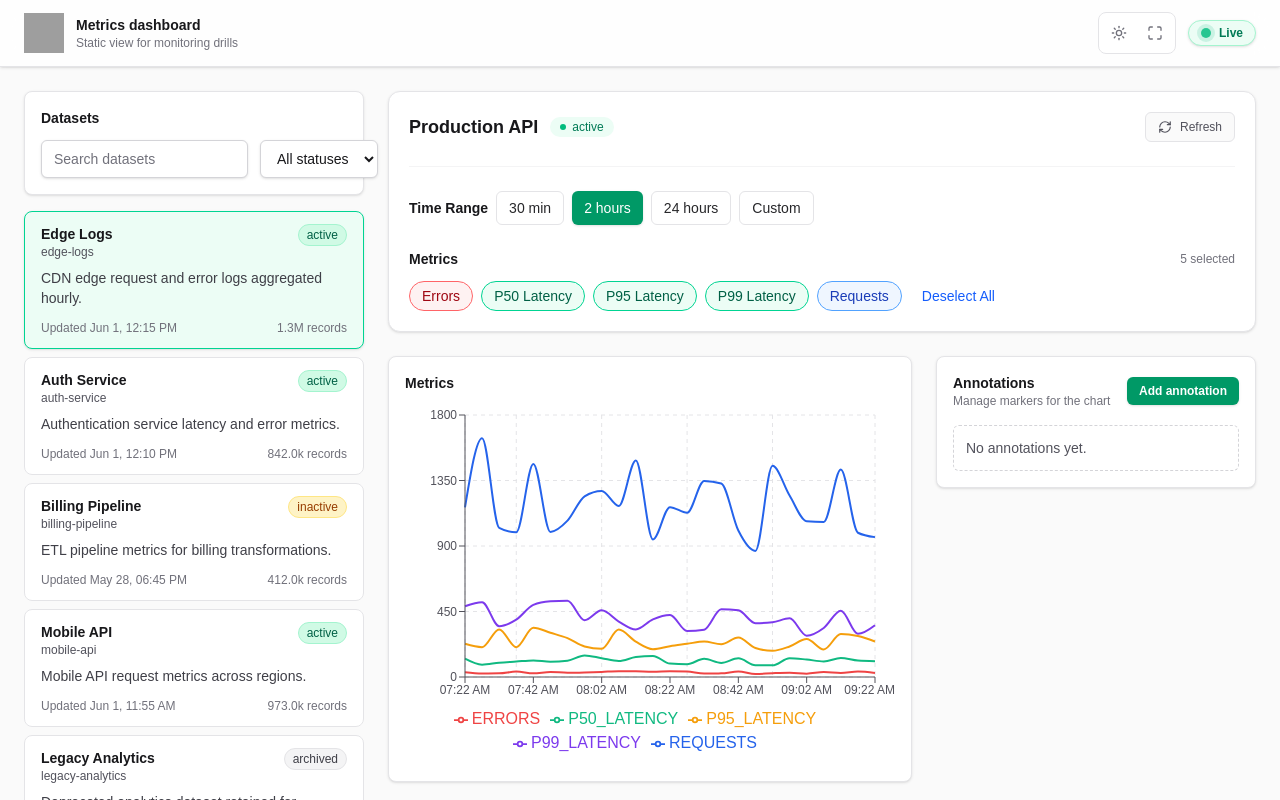
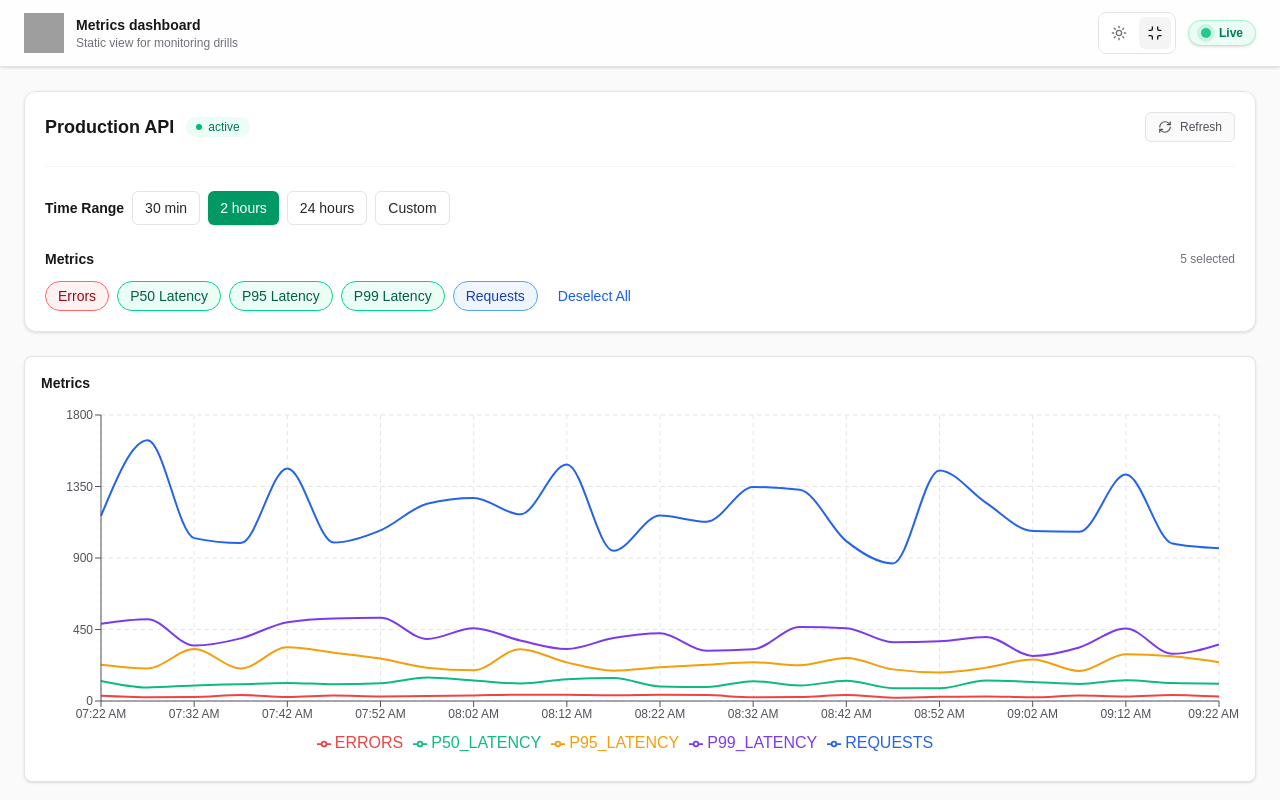
Before and after one commit to mohammadtmohsen/metrics.dashboard, a Next.js app: page / in a window 1280 px wide. Both pictures are taken after a click on the button 1154 px from the left and 33 px from the top of the page. Built offline with nearby package versions, Linux system fonts and the light colour scheme; grey boxes are pictures that could not be loaded.

Commit message:
feat: Add chart maximize/minimize functionality, hiding side panels when maximized.

```diff
--- a/src/app/page.tsx
+++ b/src/app/page.tsx
@@ -34,6 +34,7 @@ export default function Home(): JSX.Element {
   const [selectedDatasetId, setSelectedDatasetId] = useState<
     string | undefined
   >(undefined);
+  const [isChartMaximized, setIsChartMaximized] = useState(false);
 
   const datasetsQuery = useDatasets({});
   const datasets = useMemo(
@@ -66,19 +67,24 @@ export default function Home(): JSX.Element {
 
   return (
     <div className='flex h-screen flex-col overflow-hidden bg-zinc-50 text-zinc-900 dark:bg-zinc-950 dark:text-zinc-100'>
-      <HeaderControls />
+      <HeaderControls
+        isMaximized={isChartMaximized}
+        onToggleMaximize={() => setIsChartMaximized((prev) => !prev)}
+      />
       <div className='flex-1 overflow-y-auto px-4 py-6 md:px-6'>
         <div className='mx-auto flex max-w-[1400px] flex-col gap-6 lg:flex-row'>
-          {/* Left Column: Dataset Browser */}
-          <div className='w-full lg:w-[340px] shrink-0'>
+          {/* Left Column: Dataset Browser - Hidden when maximized */}
+          {!isChartMaximized && (
+            <div className='w-full shrink-0 lg:w-[340px]'>
               <DatasetBrowser
                 selectedId={effectiveDatasetId}
                 onSelect={handleSelectDataset}
               />
             </div>
+          )}
 
           {/* Right Column: Toolbar + Content */}
-          <div className='flex flex-1 flex-col gap-6 min-w-0'>
+          <div className='flex min-w-0 flex-1 flex-col gap-6'>
             <MetricsToolbar
               availableFields={METRIC_FIELDS}
               selectedFields={selectedFields}
@@ -90,7 +96,7 @@ export default function Home(): JSX.Element {
 
             <div className='flex flex-col gap-6 xl:flex-row'>
               {/* Chart Area */}
-              <div className='flex-1 min-w-0'>
+              <div className='min-w-0 flex-1'>
                 {selectedDataset ? (
                   <MetricsChart
                     data={chartData}
@@ -108,10 +114,12 @@ export default function Home(): JSX.Element {
                 )}
               </div>
 
-              {/* Annotations Panel */}
-              <div className='w-full xl:w-[320px] shrink-0'>
+              {/* Annotations Panel - Hidden when maximized */}
+              {!isChartMaximized && (
+                <div className='w-full shrink-0 xl:w-[320px]'>
                   <AnnotationsPanel />
                 </div>
+              )}
             </div>
           </div>
         </div>
--- a/src/components/layout/HeaderControls.tsx
+++ b/src/components/layout/HeaderControls.tsx
@@ -3,9 +3,17 @@
 import { JSX, useEffect, useState } from 'react';
 import Image from 'next/image';
 import { useTheme } from 'next-themes';
-import { Sun, Moon, Maximize } from 'lucide-react';
+import { Sun, Moon, Maximize, Minimize } from 'lucide-react';
 
-export function HeaderControls(): JSX.Element {
+type HeaderControlsProps = {
+  isMaximized?: boolean;
+  onToggleMaximize?: () => void;
+};
+
+export function HeaderControls({
+  isMaximized = false,
+  onToggleMaximize,
+}: HeaderControlsProps): JSX.Element {
   const { resolvedTheme, setTheme } = useTheme();
   const [mounted, setMounted] = useState(false);
 
@@ -16,7 +24,7 @@ export function HeaderControls(): JSX.Element {
   }, []);
 
   return (
-    <header className='flex w-full flex-col gap-3 border-b border-zinc-200 bg-white/80 px-4 py-3 text-zinc-900 shadow-sm backdrop-blur-md dark:border-zinc-800 dark:bg-zinc-900/80 dark:text-zinc-100 md:px-6 max-w-[1400px] mx-auto'>
+    <header className='mx-auto flex w-full max-w-[1400px] flex-col gap-3 border-b border-zinc-200 bg-white/80 px-4 py-3 text-zinc-900 shadow-sm backdrop-blur-md dark:border-zinc-800 dark:bg-zinc-900/80 dark:text-zinc-100 md:px-6'>
       <div className='flex items-center justify-between'>
         {/* Left Side: Title */}
         <div className='flex items-center gap-3'>
@@ -57,10 +65,19 @@ export function HeaderControls(): JSX.Element {
 
             {/* Expand / Focus View */}
             <button
-              className='flex h-8 w-8 items-center justify-center rounded-md text-zinc-500 transition-colors hover:bg-zinc-100 hover:text-zinc-900 dark:text-zinc-400 dark:hover:bg-zinc-800 dark:hover:text-zinc-100'
-              aria-label='Expand view'
+              onClick={onToggleMaximize}
+              className={`flex h-8 w-8 items-center justify-center rounded-md transition-colors ${
+                isMaximized
+                  ? 'bg-zinc-100 text-zinc-900 dark:bg-zinc-800 dark:text-zinc-100'
+                  : 'text-zinc-500 hover:bg-zinc-100 hover:text-zinc-900 dark:text-zinc-400 dark:hover:bg-zinc-800 dark:hover:text-zinc-100'
+              }`}
+              aria-label={isMaximized ? 'Minimize view' : 'Maximize view'}
             >
-              <Maximize className='h-4 w-4' />
+              {isMaximized ? (
+                <Minimize className='h-4 w-4' />
+              ) : (
+                <Maximize className='h-4 w-4' />
+              )}
             </button>
           </div>
           <div className='flex items-center gap-2 rounded-full border border-emerald-200 bg-emerald-50 px-3 py-1 text-xs font-semibold text-emerald-700 shadow-sm dark:border-emerald-500/50 dark:bg-emerald-500/10 dark:text-emerald-200'>
```
Lines whose indentation alone changed are shown as unchanged.
